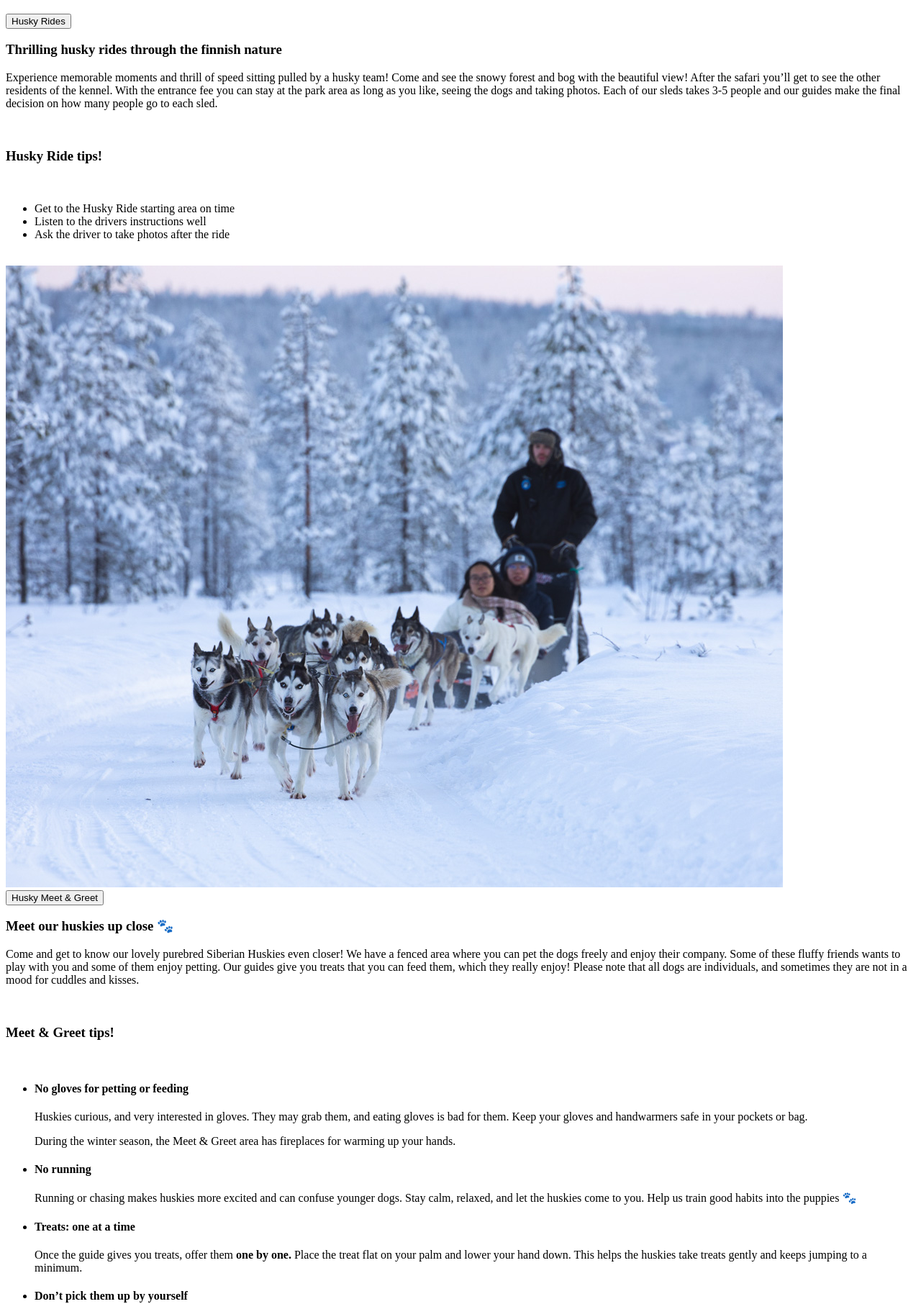
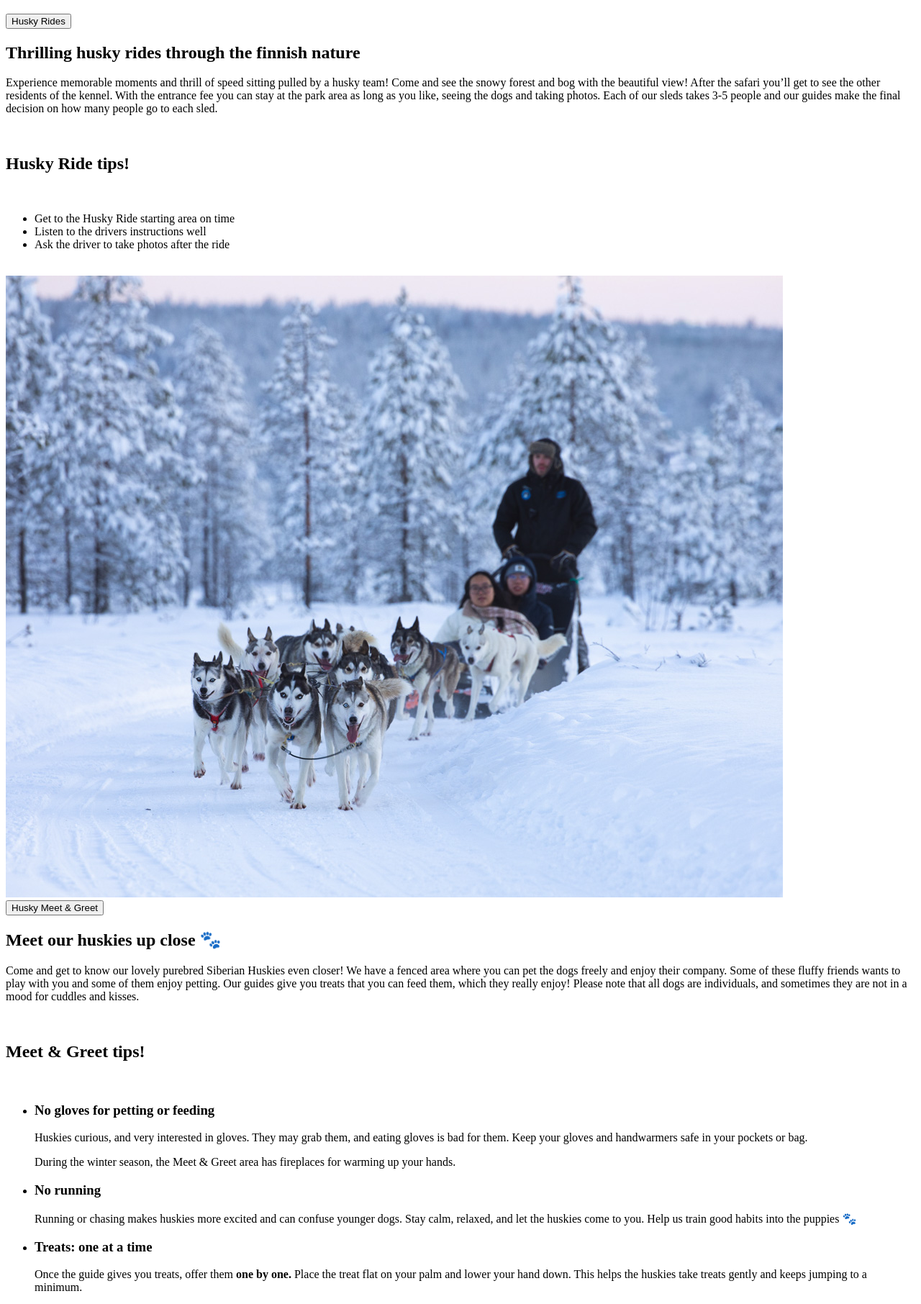
Before and after one commit to HuPa-dev/HuPa-wpa, a website built with Vite: page activities/index.html in a window 1280 px wide. Shown: the part 90-1902 px from the top of the page at 72% size. Built offline with nearby package versions, Linux system fonts and the light colour scheme; a web font is replaced by a local one.

Commit message:
activities styling continued

```diff
--- a/activities/articles/husky-rides.html
+++ b/activities/articles/husky-rides.html
@@ -1,4 +1,4 @@
-<h3>Thrilling husky rides through the finnish nature</h3>
+<h2>Thrilling husky rides through the finnish nature</h2>
 <p>
 Experience memorable moments and thrill of speed sitting pulled by a husky team!
 Come and see the snowy forest and bog with the beautiful view! After the safari you’ll get to see the other residents of the kennel.
@@ -6,7 +6,7 @@ With the entrance fee you can stay at the park area as long as you like, seeing
 Each of our sleds takes 3-5 people and our guides make the final decision on how many people go to each sled.
 </p>
 <br>
-<h3> Husky Ride tips!</h3>
+<h2> Husky Ride tips!</h2>
 <br>
 <ul>
     <li>Get to the Husky Ride starting area on time</li>
--- a/activities/articles/meet-and-greet.html
+++ b/activities/articles/meet-and-greet.html
@@ -1,28 +1,28 @@
-<h3>Meet our huskies up close 🐾</h3>
+<h2>Meet our huskies up close 🐾</h2>
 <p>
 Come and get to know our lovely purebred Siberian Huskies even closer! We have a fenced area where you can pet the dogs freely and enjoy their company.
 Some of these fluffy friends wants to play with you and some of them enjoy petting. Our guides give you treats that you can feed them, which they really enjoy!
 Please note that all dogs are individuals, and sometimes they are not in a mood for cuddles and kisses.
 </p>
 <br>
-<h3> Meet & Greet tips!</h3>
+<h2> Meet & Greet tips!</h2>
 <br>
 <ul>
     <li>
-        <h4>No gloves for petting or feeding</h4>
+        <h3>No gloves for petting or feeding</h3>
         <p>Huskies curious, and very interested in gloves. They may grab them, and eating gloves is bad for them. Keep your gloves and handwarmers safe in your pockets or bag. </p>
         <p>During the winter season, the Meet & Greet area has fireplaces for warming up your hands. </p>
     </li>
     <li>
-        <h4>No running</h4>
+        <h3>No running</h3>
         <p>Running or chasing makes huskies more excited and can confuse younger dogs. Stay calm, relaxed, and let the huskies come to you. Help us train good habits into the puppies 🐾 </p>
     </li>
     <li>
-        <h4>Treats: one at a time</h4>
+        <h3>Treats: one at a time</h3>
         <p>Once the guide gives you treats, offer them <strong>one by one.</strong> Place the treat flat on your palm and lower your hand down. This helps the huskies take treats gently and keeps jumping to a minimum. </p>
     </li>
     <li>
-        <h4>Don’t pick them up by yourself</h4>
+        <h3>Don’t pick them up by yourself</h3>
         <p>Even if there are puppies around, don’t lift any dogs on your own. If you’d love to hold one, just ask the guide, they know which huskies are comfortable with it.</p>
     </li>
 </ul>
--- a/activities/articles/restaurant.html
+++ b/activities/articles/restaurant.html
@@ -1,5 +1,6 @@
+<h2>Get a warm meal, a hot drink and cute souvenirs here!</h2>
 <p>
-Test paragraph for Restaurant.
-Lorem ipsum dolor sit amet, consectetur adipiscing elit. Vivamus rutrum urna id lectus imperdiet luctus. Pellentesque convallis augue urna, nec pellentesque sem mattis a. Proin iaculis rhoncus quam, vel pharetra purus dictum vitae. Aliquam ex diam, aliquam vitae massa cursus, venenatis tristique eros. Curabitur aliquam non dolor fermentum eleifend. Praesent consectetur enim vel erat pellentesque bibendum. Praesent semper, magna eget semper consectetur, erat magna lobortis leo, in porta urna risus sed orci. Duis ornare bibendum interdum. Phasellus at vulputate nibh, ut posuere eros. Nullam euismod nisl metus, sed mollis dolor accumsan eget.
+After an adventure with our furry friends, there’s no better place to relax and refuel than Musher’s Tavern! Step into our cosy restaurant and enjoy hearty northern flavors, homemade treats, and warm drinks that’ll make your cheeks glow – no matter the weather outside. Whether you’re in the mood for a comforting lunch, a sweet snack, or just a hot cup of cocoa by the fire, our menu has something for every member of the pack.
 </p>
 <br>
+<img src="https://huskypark.fi/wp-content/uploads/2025/06/RaflaBufe-resize_5-1536x1025.jpg">
--- a/activities/index.html
+++ b/activities/index.html
@@ -33,11 +33,6 @@
                 <div class="accordion-content" data-article="articles/meet-and-greet.html"></div>
             </div>
 
-            <div class="accordion-item" id="private-cabin">
-                <button class="accordion-header">Private Cabin</button>
-                <div class="accordion-content" data-article="articles/private-cabin.html"></div>
-            </div>
-
             <div class="accordion-item" id="restaurant">
                 <button class="accordion-header">Restaurant</button>
                 <div class="accordion-content" data-article="articles/restaurant.html"></div>
@@ -46,6 +41,11 @@
             <div class="accordion-item" id="mushers-rest">
                 <button class="accordion-header">Musher's Rest</button>
                 <div class="accordion-content" data-article="articles/mushers-rest.html"></div>
+            </div>
+
+            <div class="accordion-item" id="private-cabin">
+                <button class="accordion-header">Private Cabin</button>
+                <div class="accordion-content" data-article="articles/private-cabin.html"></div>
             </div>
         </div>
 
--- a/activities/src/activities-style.css
+++ b/activities/src/activities-style.css
@@ -18,7 +18,7 @@ body{
 .accordion-header {
   width: 100%;
   text-align: left;
-  font-size: 1.2rem;
+  font-size: 1.4rem;
   font-weight: bold;
   background: none;
   border: none;
@@ -45,4 +45,5 @@ body{
 
 .accordion-content li{
   margin-left: 5vw;
+  padding-bottom: 2vh;
 }
--- a/src/style.css
+++ b/src/style.css
@@ -46,7 +46,7 @@ h2 {
 
 h3 {
   font-family: 'aquavit', sans-serif ;
-   font-size: 1rem;
+   font-size: 1.2rem;
 }
 
 h4 {
```
